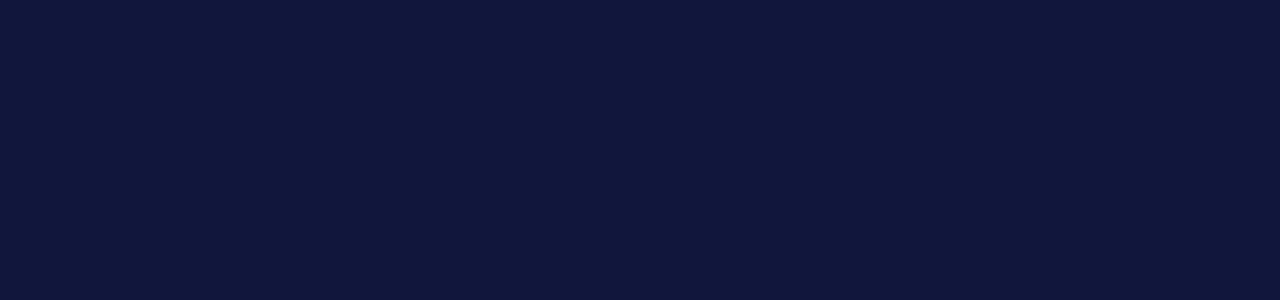
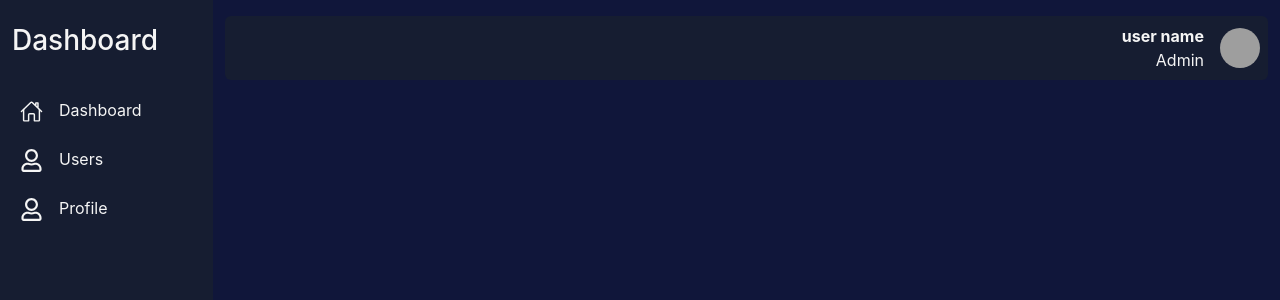
Before and after one commit to vishalpatilmaske/DCM, a React (Create React App) app: page /dashboard-layout in a window 1280 px wide. Before the commit this address had no page. Shown: the top 300 px of the page. Built offline with nearby package versions, Linux system fonts and the light colour scheme; grey boxes are pictures that could not be loaded.

Commit message:
" add admin routes"

```diff
--- a/src/App.js
+++ b/src/App.js
@@ -1,14 +1,18 @@
 import "./App.css";
 import { BrowserRouter, Routes, Route } from "react-router-dom";
 import Home from "./pages/Home";
-import Dashboard from "./pages/Dashboard";
-
+import DashboardLayout from "./pages/DashboardLayout";
+import Users from "./component/dashboard/Users";
+import Dashboard from "./component/dashboard/Dashboard";
 function App() {
   return (
     <BrowserRouter>
       <Routes>
         <Route path="/" element={<Home />} />
-        <Route path="/dashboard" element={<Dashboard />} />
+        <Route path="/dashboard-layout" element={<DashboardLayout />}>
+          <Route path="users" element={<Users />} />
+          <Route path="dashboard" element={<Dashboard />} />
+        </Route>
       </Routes>
     </BrowserRouter>
   );
--- /dev/null
+++ b/src/component/dashboard/Dashboard.jsx
@@ -0,0 +1,7 @@
+import React from "react";
+
+const Dashboard = () => {
+  return <h1>Dashboard</h1>;
+};
+
+export default Dashboard;
--- a/src/component/dashboard/Sidebar.jsx
+++ b/src/component/dashboard/Sidebar.jsx
@@ -2,8 +2,9 @@ import React from "react";
 import "../../style/admin/sidebar.css";
 import { IoHomeOutline } from "react-icons/io5";
 import { FaRegUser } from "react-icons/fa";
-
+import { useNavigate } from "react-router-dom";
 const Sidebar = () => {
+  const navigate = useNavigate();
   return (
     <div className="sidebar row">
       <div className="col-4">
@@ -11,24 +12,42 @@ const Sidebar = () => {
           <h3 className="py-4">Dashboard</h3>
         </div>
         <div className="sidebar-components">
-          <ul className="list-unstyled">
+          <ul className="list-unstyled p-2">
             <li>
-              <div className="d-flex align-items-center mb-4">
+              {" "}
+              <div className="d-flex align-items-center mb-4 ">
                 <div className="icon me-3">
                   <IoHomeOutline size={23} />
                 </div>
                 <div className="text">
-                  <p className="mb-0">Dashboard</p>
+                  <p className="mb-0 ">Dashboard</p>
                 </div>
               </div>
             </li>
             <li>
-              <div className="d-flex align-items-center">
+              <div className="d-flex align-items-center mb-4">
                 <div className="icon me-3">
                   <FaRegUser size={23} />
                 </div>
                 <div className="text">
-                  <p className="mb-0">Users</p>
+                  <p
+                    className="mb-0"
+                    onClick={() => {
+                      navigate("/dashboard-layout/users");
+                    }}
+                  >
+                    Users
+                  </p>
+                </div>
+              </div>
+            </li>
+            <li>
+              <div className="d-flex align-items-center mb-4">
+                <div className="icon me-3">
+                  <FaRegUser size={23} />
+                </div>
+                <div className="text">
+                  <p className="mb-0">Profile</p>
                 </div>
               </div>
             </li>
--- /dev/null
+++ b/src/component/dashboard/Users.jsx
@@ -0,0 +1,7 @@
+import React from "react";
+
+const Users = () => {
+  return <h1>users</h1>;
+};
+
+export default Users;
--- a/src/pages/Dashboard.jsx
+++ b/src/pages/DashboardLayout.jsx
@@ -1,8 +1,9 @@
+import { Outlet } from "react-router-dom";
 import Navbar from "../component/dashboard/Navbar.jsx";
 import Sidebar from "../component/dashboard/Sidebar.jsx";
 import "../style/pages/dashboard.css";
 
-const Dashboard = () => {
+const DashboardLayout = () => {
   return (
     <div className="container-fluid">
       <div className="row">
@@ -14,10 +15,11 @@ const Dashboard = () => {
         {/* Main Content */}
         <div className="col-10 container">
           <Navbar />
+          <Outlet />
         </div>
       </div>
     </div>
   );
 };
 
-export default Dashboard;
+export default DashboardLayout;
--- a/src/style/pages/dashboard.css
+++ b/src/style/pages/dashboard.css
@@ -1,5 +1,6 @@
 body {
   background-color: #10163a;
+  cursor: pointer;
 }
 
 .sidebar-componetns ul li {
```
